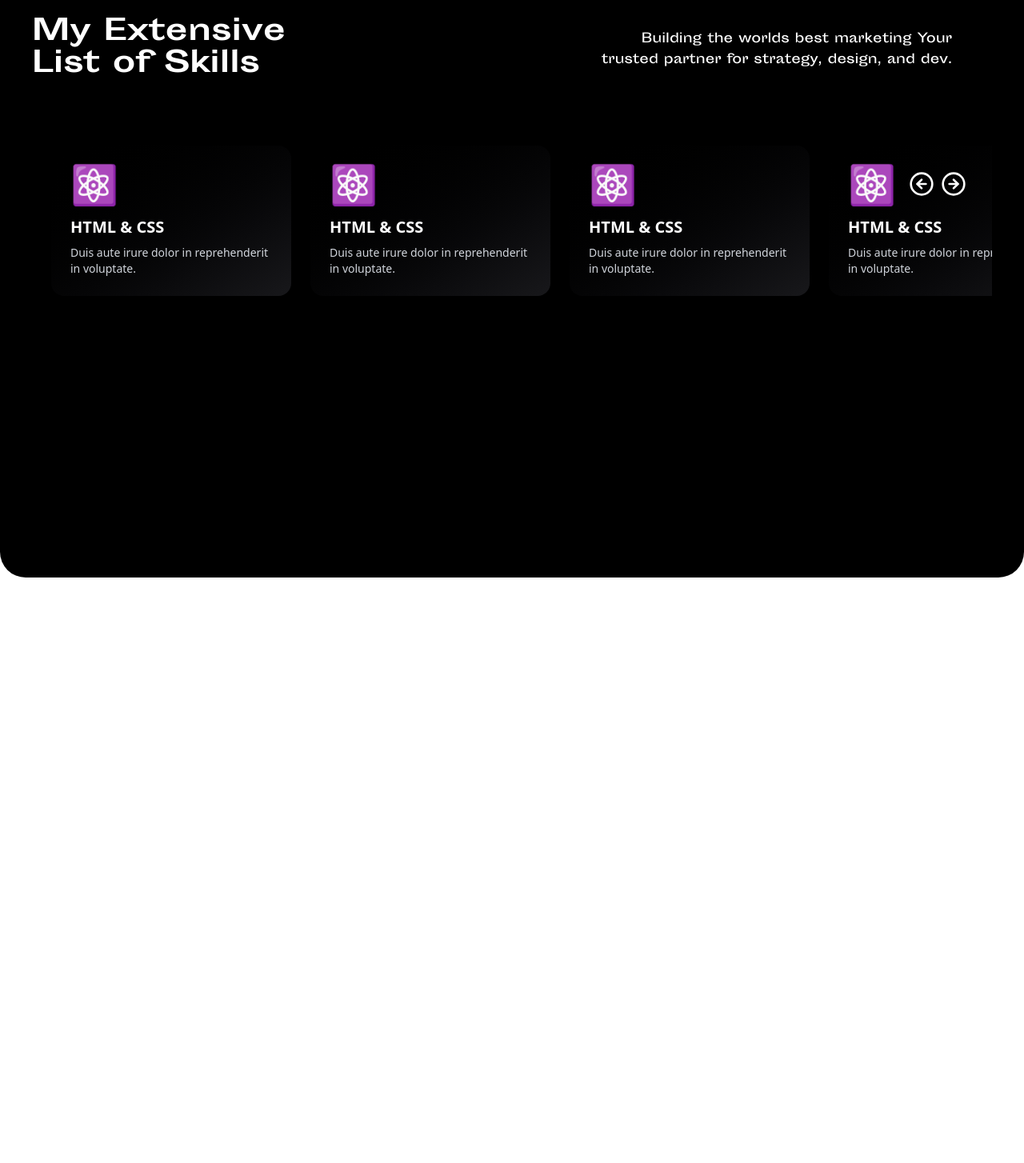
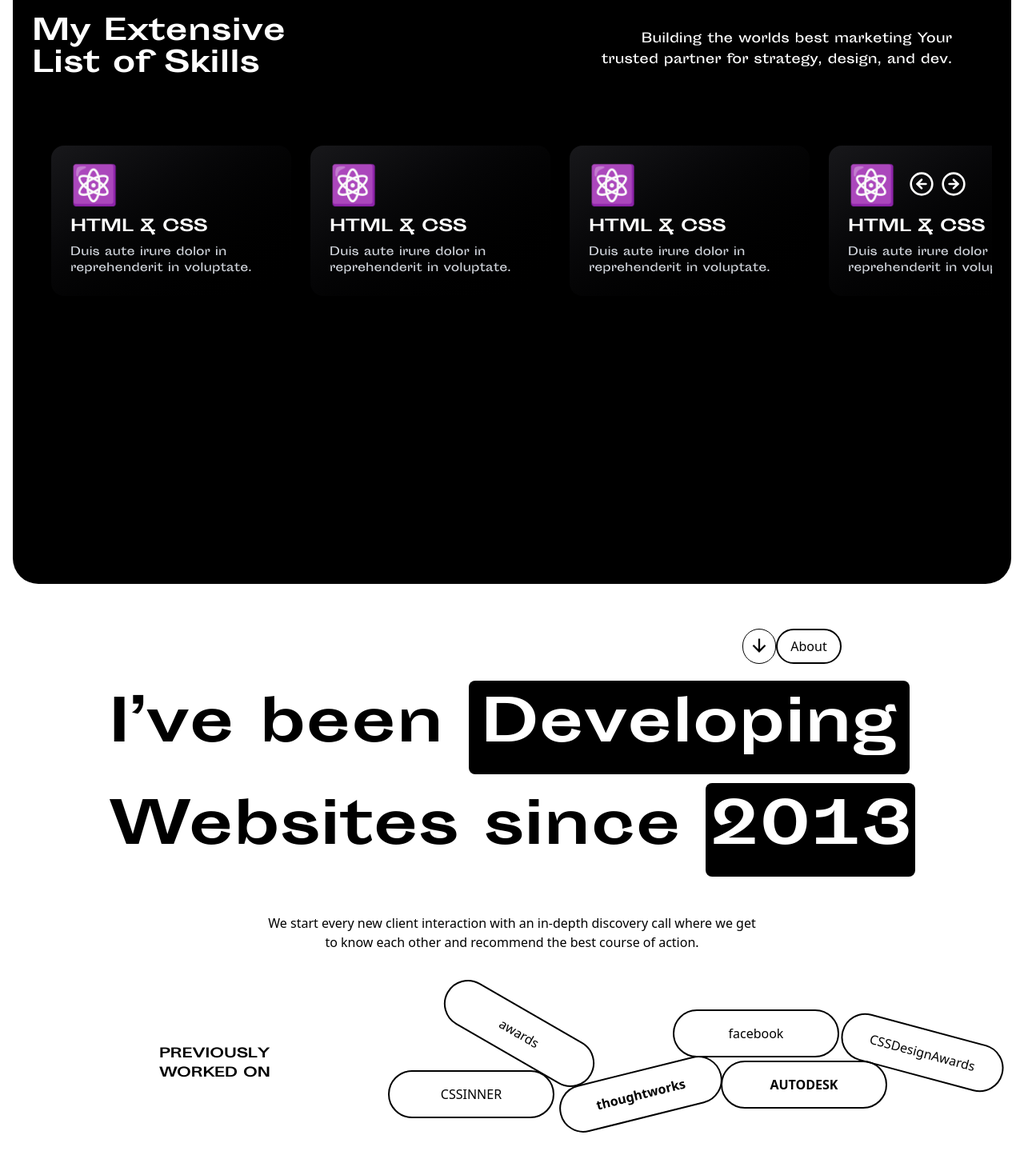
Before and after one commit to jubayer718/Devlop-me, a Next.js app: page / in a window 1280 px wide. Shown: the part 980-2434 px from the top of the page at 80% size. Before the commit the page ends 1702 px from the top, so only its background shows below. Built offline with nearby package versions, Linux system fonts and the light colour scheme.

Commit message:
btn complex section design done.

```diff
--- a/src/app/page.tsx
+++ b/src/app/page.tsx
@@ -1,6 +1,7 @@
 import Extensive from "@/components/layout/Extensive";
 import Hero from "@/components/layout/Hero";
 import Navbar from "@/components/layout/Navbar";
+import Services from "@/components/services/Services";
 
 
 export default function Home() {
@@ -14,6 +15,9 @@ export default function Home() {
 
       {/* My Extensive Section */}
       <Extensive />
+
+      {/* Services Section */}
+      <Services />
    </div>
   );
 }
--- a/src/components/Skills/SkillCard.tsx
+++ b/src/components/Skills/SkillCard.tsx
@@ -7,12 +7,14 @@ interface SkillCardProps {
 
 }
 
-const SkillCard = ({ title, description, icon}: SkillCardProps) => {
+const SkillCard = ({ title, description, icon }: SkillCardProps) => {
   return (
-    <div className="w-[300px] shrink-0 rounded-2xl bg-gradient-to-br from-black to-zinc-900 p-6 text-white shadow-lg hover:scale-105 transition-all duration-300">
+    <div className="w-[300px] shrink-0 rounded-2xl bg-gradient-to-br from-zinc-900 to-black p-6 text-white shadow-lg
+      transition-transform duration-300 ease-in-out transform
+      hover:rotate-[4deg] hover:translate-y-1 hover:scale-105 hover:shadow-xl">
       <div className="text-5xl mb-4">{icon}</div>
-      <h3 className="text-xl font-semibold mb-2">{title}</h3>
-      <p className="text-sm text-gray-300">{description}</p>
+      <h3 className="text-xl font-semibold mb-2 font-sporting">{title}</h3>
+      <p className="text-sm text-gray-300 font-sporting">{description}</p>
     </div>
   );
 };
--- a/src/components/layout/Extensive.tsx
+++ b/src/components/layout/Extensive.tsx
@@ -5,9 +5,9 @@ import Container from "./Container";
 import {IoArrowDownSharp } from "react-icons/io5";
 const Extensive = () => {
   return (
-    <div className="bg-[#000000] h-screen rounded-4xl p-6">
       <Container>
-        <div className="flex items-center gap-3">
+    <div className="bg-[#000000] h-screen rounded-4xl p-6 ">
+        <div className="flex items-center ">
           <span className="p-2 border rounded-full text-white"><IoArrowDownSharp size={24}/></span>
           <Button className="text-white p-2" label="why choose me?" outlined />
         </div>
@@ -20,8 +20,8 @@ const Extensive = () => {
         </div>
 
         <SkillsSlider/>
+    </div>
       </Container>
-    </div>
   );
 };
 
--- /dev/null
+++ b/src/components/services/Services.tsx
@@ -0,0 +1,59 @@
+import { IoArrowDownSharp } from "react-icons/io5";
+import Button from "../common/Button";
+import Container from "../layout/Container";
+
+
+
+const Services = () => {
+  return (
+    <section className="h-screen py-10 ">
+      <Container>
+        <div className=" flex items-center justify-center flex-col  ">
+
+
+          <div className="flex justify-center  lg:-mr-[700px]">
+            <span className="p-2 border rounded-full"><IoArrowDownSharp size={24} /></span>
+            <Button className=" px-4" label="About" outlined />
+          </div>
+
+
+
+          <h2 className=" sm:text-4xl lg:text-7xl  font-sporting  leading-32 font-bold my-4">
+            I’ve been <span className="bg-black text-white px-4 rounded-lg">Developing</span> <br /> Websites since <span className="bg-black text-white px-1 rounded-lg">2013</span>
+          </h2>
+          <p className="my-6 text-center w-6/12 mx-auto">
+            We start every new client interaction with an in-depth discovery call where
+            we get to know each other and recommend the best course of
+            action.
+          </p>
+
+        </div>
+
+        <div className="flex items-center justify-evenly ">
+          <h4 className="font-sporting ml-16 font-semibold ">
+          PREVIOUSLY <br /> WORKED ON
+          </h4>
+
+          <div className="flex flex-col items-end gap-4  my-12">
+            <div className="flex gap-8 ">
+            <Button className="hover:bg-black hover:text-white py-4 w-52 rotate-[30deg] translate-x-22"  label="awards" outlined/>
+            <Button className="hover:bg-black hover:text-white py-4 w-52 translate-x-36" label="facebook"outlined/>
+            <Button className="hover:bg-black hover:text-white py-4 w-52 translate-x-28 translate-y-6 rotate-[15deg]" label="CSSDesignAwards" outlined/>
+
+            </div>
+
+
+            <div className="flex gap-8">
+            <Button className="hover:bg-black hover:text-white py-4 w-52 translate-x-7" label="CSSINNER" outlined/>
+            <Button className="hover:bg-black hover:text-white py-4 w-52 font-bold -rotate-[14deg]" label="thoughtworks" outlined/>
+            <Button className="hover:bg-black hover:text-white py-4 w-52 font-bold -translate-x-9 -translate-y-3" label="AUTODESK" outlined/>
+            </div>
+          </div>
+        </div>
+      </Container>
+    </section>
+
+  );
+};
+
+export default Services;
```
